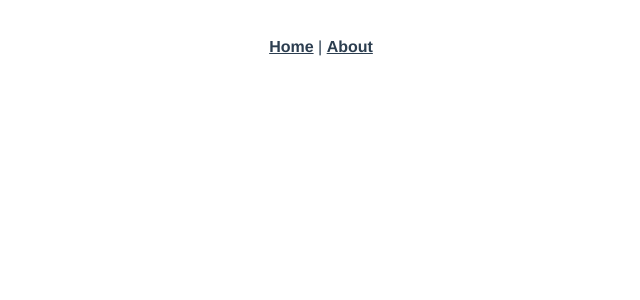
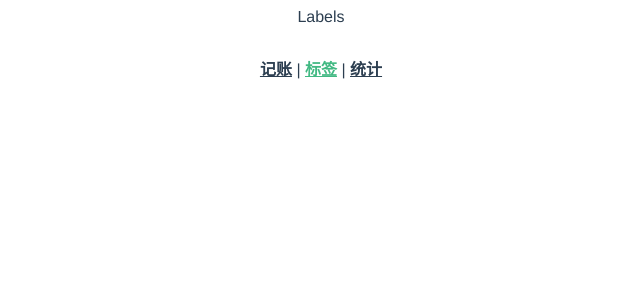
Before and after one commit to xtaiy/wangcai-1, a Vue app: page /#/labels in a window 1280 px wide. Shown: the top 300 px of the page, without its empty margins (319-959 px from the left). Built offline with nearby package versions, Linux system fonts and the light colour scheme.

Commit message:
添加导航栏及404页面

```diff
--- a/src/App.vue
+++ b/src/App.vue
@@ -1,9 +1,5 @@
 <template>
   <div id="app">
-    <div id="nav">
-      <router-link to="/">Home</router-link> |
-      <router-link to="/about">About</router-link>
-    </div>
     <router-view/>
   </div>
 </template>
--- /dev/null
+++ b/src/components/Nav.vue
@@ -0,0 +1,17 @@
+<template>
+  <div id="nav">
+    <router-link to="/money">记账</router-link> |
+    <router-link to="/labels">标签</router-link> |
+    <router-link to="/statistics">统计</router-link>
+  </div>
+</template>
+
+<script lang="ts">
+export default {
+  name: 'Nav'
+};
+</script>
+
+<style scoped lang="scss">
+
+</style>
--- a/src/router/index.ts
+++ b/src/router/index.ts
@@ -1,27 +1,53 @@
-import Vue from 'vue'
-import VueRouter, { RouteConfig } from 'vue-router'
-import Home from '../views/Home.vue'
+import Vue from 'vue';
+import VueRouter, {RouteConfig} from 'vue-router';
+import Home from '../views/Home.vue';
+import Money from '@/views/Money.vue';
+import Labels from '@/views/Labels.vue';
+import Statistics from '@/views/Statistics.vue';
+import NotFound from '@/views/NotFound.vue';
 
-Vue.use(VueRouter)
+
+Vue.use(VueRouter);
 
 const routes: Array<RouteConfig> = [
-  {
-    path: '/',
-    name: 'Home',
-    component: Home
-  },
-  {
-    path: '/about',
-    name: 'About',
-    // route level code-splitting
-    // this generates a separate chunk (about.[hash].js) for this route
-    // which is lazy-loaded when the route is visited.
-    component: () => import(/* webpackChunkName: "about" */ '../views/About.vue')
-  }
-]
+    {
+        path:'/',
+        redirect:'/money',
+    },
+    {
+        path:'/money',
+        component:Money
+    },
+    {
+        path:'/labels',
+        component:Labels
+    },
+    {
+        path:'/statistics',
+        component:Statistics
+    },
+    {
+        path:'*',
+        component:NotFound
+    },
+
+    // {
+    //     path: '/',
+    //     name: 'Home',
+    //     component: Home
+    // },
+    // {
+    //     path: '/about',
+    //     name: 'About',
+    //     // route level code-splitting
+    //     // this generates a separate chunk (about.[hash].js) for this route
+    //     // which is lazy-loaded when the route is visited.
+    //     component: () => import(/* webpackChunkName: "about" */ '../views/About.vue')
+    // }
+];
 
 const router = new VueRouter({
-  routes
-})
+    routes
+});
 
-export default router
+export default router;
--- /dev/null
+++ b/src/views/Labels.vue
@@ -0,0 +1,15 @@
+<template>
+  <div>Labels
+    <Nav></Nav>
+  </div>
+</template>
+
+<script lang="ts">
+export default {
+  name: 'Labels'
+};
+</script>
+
+<style scoped lang="scss">
+
+</style>
--- /dev/null
+++ b/src/views/Money.vue
@@ -0,0 +1,16 @@
+<template>
+  <div>money
+  <Nav></Nav>
+  </div>
+
+</template>
+
+<script lang="ts">
+export default {
+  name: 'Money'
+};
+</script>
+
+<style scoped lang="scss">
+
+</style>
--- /dev/null
+++ b/src/views/NotFound.vue
@@ -0,0 +1,16 @@
+<template>
+  <div>当前页面不存在，请检查网址是否正确
+    <router-link to="/">返回首页</router-link>
+  </div>
+
+</template>
+
+<script lang="ts">
+export default {
+  name: 'NotFound'
+};
+</script>
+
+<style scoped lang="scss">
+
+</style>
--- /dev/null
+++ b/src/views/Statistics.vue
@@ -0,0 +1,15 @@
+<template>
+  <div>Statistics
+    <Nav></Nav>
+  </div>
+</template>
+
+<script lang="ts">
+export default {
+  name: 'Statistics'
+};
+</script>
+
+<style scoped lang="scss">
+
+</style>
```
Also changed, not shown: src/main.ts (+13 -10 lines).
